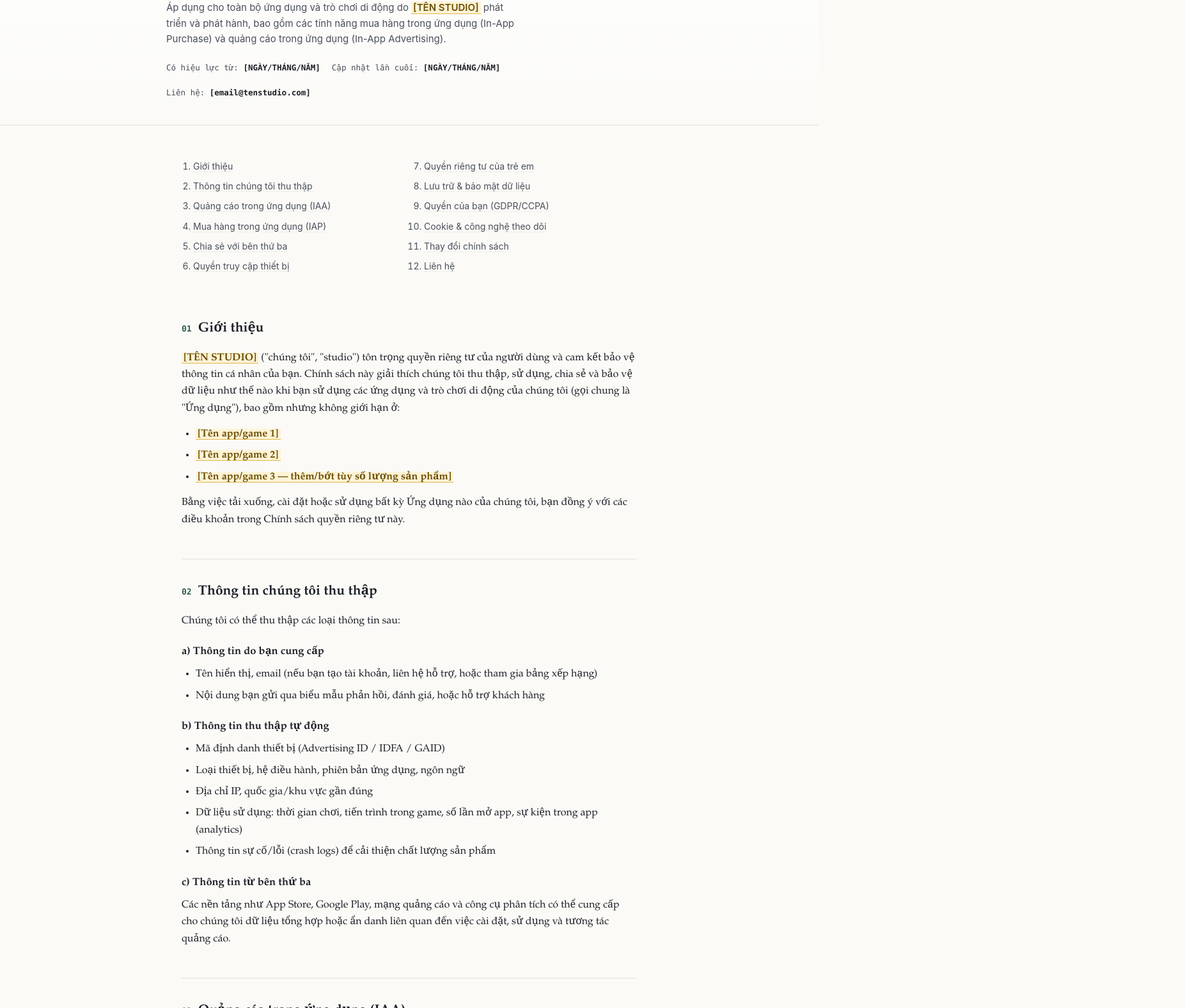
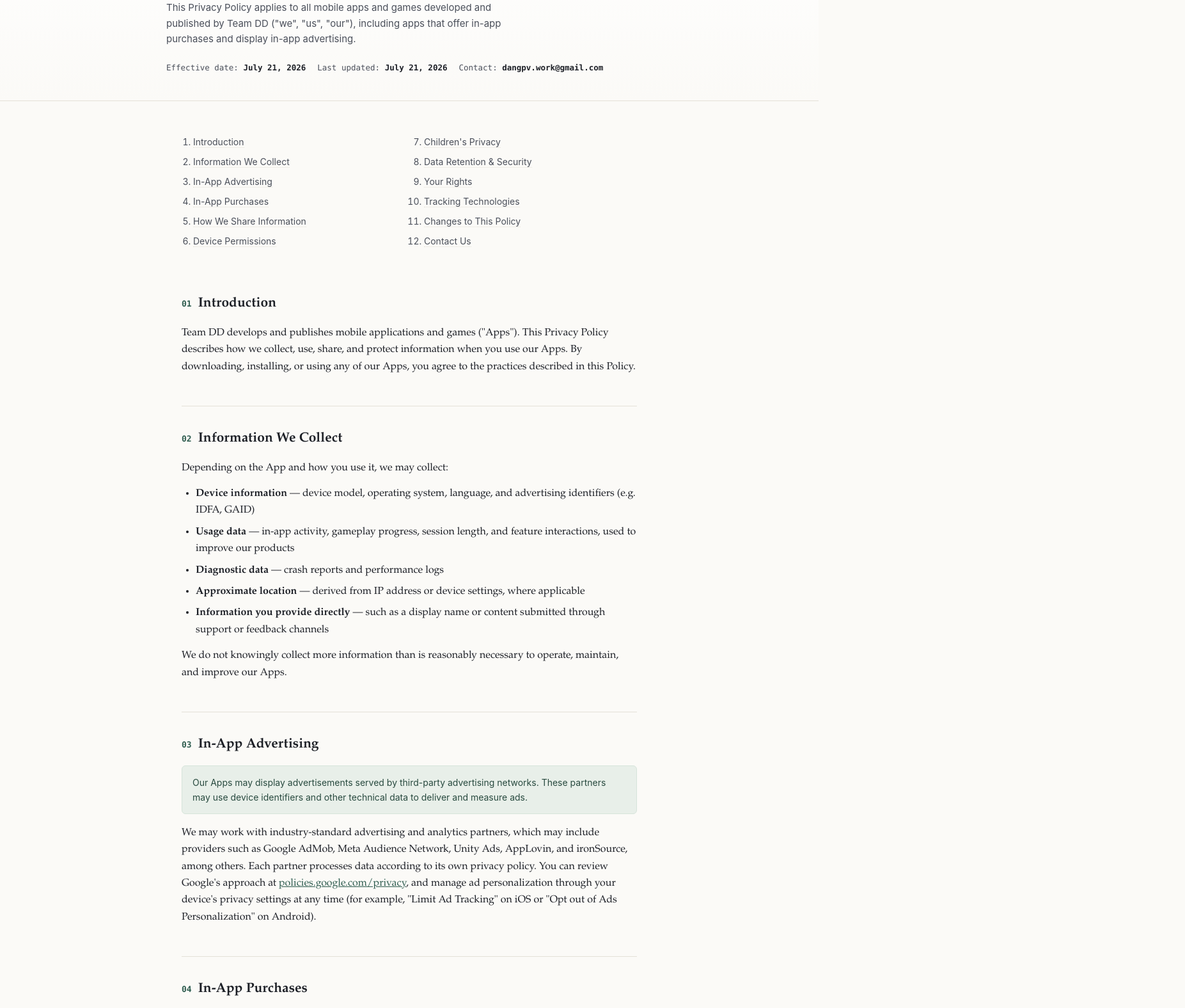
Before and after one commit to soravsshiro2399/privacy-policy, a plain HTML site: page index.html in a window 1280 px wide. Shown: the part 148-1723 px from the top of the page at 64% size, 1853 px wide, since content can reach past the window. Drawn offline with Linux system fonts and the light colour scheme.

Commit message:
Add files via upload

```diff
--- a/index.html
+++ b/index.html
@@ -1,10 +1,10 @@
 <!DOCTYPE html>
-<html lang="vi">
+<html lang="en">
 <head>
 <meta charset="UTF-8">
 <meta name="viewport" content="width=device-width, initial-scale=1.0">
-<title>Chính sách quyền riêng tư | [TÊN STUDIO]</title>
-<meta name="description" content="Chính sách quyền riêng tư của [TÊN STUDIO] áp dụng cho các ứng dụng và trò chơi di động, bao gồm mua hàng trong ứng dụng (IAP) và quảng cáo trong ứng dụng (IAA).">
+<title>Privacy Policy | Team DD</title>
+<meta name="description" content="Privacy Policy for mobile apps and games published by Team DD, including in-app purchases (IAP) and in-app advertising (IAA).">
 <style>
   :root{
     --ink: #1c1f26;
@@ -26,13 +26,10 @@
     line-height:1.65;
     -webkit-font-smoothing:antialiased;
   }
-  .sans{ font-family: -apple-system, BlinkMacSystemFont, "Segoe UI", Roboto, Helvetica, Arial, sans-serif; }
-
   header.hero{
     border-bottom:1px solid var(--line);
     padding:56px 24px 40px;
-    background:
-      linear-gradient(180deg, var(--panel) 0%, var(--paper) 100%);
+    background: linear-gradient(180deg, var(--panel) 0%, var(--paper) 100%);
   }
   .wrap{ max-width:760px; margin:0 auto; }
   .eyebrow{
@@ -65,12 +62,7 @@
     color:var(--ink-soft);
   }
   .meta span b{ color:var(--ink); font-weight:600; }
-
-  nav.toc{
-    max-width:760px;
-    margin:32px auto 0;
-    padding:20px 24px;
-  }
+  nav.toc{ max-width:760px; margin:32px auto 0; padding:20px 24px; }
   nav.toc ol{
     font-family: -apple-system, BlinkMacSystemFont, "Segoe UI", Roboto, Helvetica, Arial, sans-serif;
     font-size:14px;
@@ -83,31 +75,16 @@
   nav.toc li{ margin-bottom:8px; break-inside: avoid; }
   nav.toc a{ color:var(--ink-soft); text-decoration:none; border-bottom:1px dotted var(--line); }
   nav.toc a:hover{ color:var(--accent); border-bottom-color:var(--accent); }
-
   main{ max-width:760px; margin:0 auto; padding:8px 24px 100px; }
-
   section{ padding:34px 0; border-bottom:1px solid var(--line); }
   section:last-of-type{ border-bottom:none; }
-
-  section h2{
-    font-size:21px;
-    margin:0 0 14px;
-    display:flex;
-    align-items:baseline;
-    gap:10px;
-  }
-  section h2 .num{
-    font-family:var(--mono);
-    font-size:13px;
-    color:var(--accent);
-    font-weight:600;
-  }
+  section h2{ font-size:21px; margin:0 0 14px; display:flex; align-items:baseline; gap:10px; }
+  section h2 .num{ font-family:var(--mono); font-size:13px; color:var(--accent); font-weight:600; }
   h3{ font-size:16.5px; margin:22px 0 8px; }
   p{ margin:0 0 14px; color:var(--ink); }
   ul{ margin:0 0 14px; padding-left:22px; }
   li{ margin-bottom:7px; }
   strong{ font-weight:600; }
-
   .callout{
     font-family: -apple-system, BlinkMacSystemFont, "Segoe UI", Roboto, Helvetica, Arial, sans-serif;
     background:var(--accent-soft);
@@ -124,39 +101,14 @@
     padding: 0 3px;
     font-weight:600;
     color:#6b4e00;
-    white-space: nowrap;
   }
-
-  table{
-    width:100%;
-    border-collapse:collapse;
-    font-family: -apple-system, BlinkMacSystemFont, "Segoe UI", Roboto, Helvetica, Arial, sans-serif;
-    font-size:13.5px;
-    margin:14px 0 18px;
-  }
-  th,td{
-    text-align:left;
-    padding:9px 10px;
-    border:1px solid var(--line);
-    vertical-align:top;
-  }
+  table{ width:100%; border-collapse:collapse; font-family: -apple-system, BlinkMacSystemFont, "Segoe UI", Roboto, Helvetica, Arial, sans-serif; font-size:13.5px; margin:14px 0 18px; }
+  th,td{ text-align:left; padding:9px 10px; border:1px solid var(--line); vertical-align:top; }
   th{ background:var(--panel); font-weight:600; }
   tr:nth-child(even) td{ background:#fdfcf9; }
-
-  footer{
-    max-width:760px;
-    margin:0 auto;
-    padding:40px 24px 60px;
-    font-family: -apple-system, BlinkMacSystemFont, "Segoe UI", Roboto, Helvetica, Arial, sans-serif;
-    font-size:13px;
-    color:var(--ink-soft);
-  }
-
+  footer{ max-width:760px; margin:0 auto; padding:40px 24px 60px; font-family: -apple-system, BlinkMacSystemFont, "Segoe UI", Roboto, Helvetica, Arial, sans-serif; font-size:13px; color:var(--ink-soft); }
   a{ color:var(--accent); }
-
-  @media (max-width:600px){
-    nav.toc ol{ columns:1; }
-  }
+  @media (max-width:600px){ nav.toc ol{ columns:1; } }
 </style>
 </head>
 <body>
@@ -164,166 +116,119 @@
 <header class="hero">
   <div class="wrap">
     <p class="eyebrow">Privacy Policy</p>
-    <h1>Chính sách quyền riêng tư</h1>
-    <p class="sub">Áp dụng cho toàn bộ ứng dụng và trò chơi di động do <span class="fill">[TÊN STUDIO]</span> phát triển và phát hành, bao gồm các tính năng mua hàng trong ứng dụng (In-App Purchase) và quảng cáo trong ứng dụng (In-App Advertising).</p>
+    <h1>Privacy Policy</h1>
+    <p class="sub">This Privacy Policy applies to all mobile apps and games developed and published by Team DD ("we", "us", "our"), including apps that offer in-app purchases and display in-app advertising.</p>
     <div class="meta">
-      <span>Có hiệu lực từ: <b>[NGÀY/THÁNG/NĂM]</b></span>
-      <span>Cập nhật lần cuối: <b>[NGÀY/THÁNG/NĂM]</b></span>
-      <span>Liên hệ: <b>[email@tenstudio.com]</b></span>
+      <span>Effective date: <b>July 21, 2026</b></span>
+      <span>Last updated: <b>July 21, 2026</b></span>
+      <span>Contact: <b>dangpv.work@gmail.com</b></span>
     </div>
   </div>
 </header>
 
 <nav class="toc">
   <ol>
-    <li><a href="#gioi-thieu">Giới thiệu</a></li>
-    <li><a href="#thong-tin-thu-thap">Thông tin chúng tôi thu thập</a></li>
-    <li><a href="#quang-cao">Quảng cáo trong ứng dụng (IAA)</a></li>
-    <li><a href="#mua-hang">Mua hàng trong ứng dụng (IAP)</a></li>
-    <li><a href="#ben-thu-ba">Chia sẻ với bên thứ ba</a></li>
-    <li><a href="#quyen-truy-cap">Quyền truy cập thiết bị</a></li>
-    <li><a href="#tre-em">Quyền riêng tư của trẻ em</a></li>
-    <li><a href="#luu-tru">Lưu trữ &amp; bảo mật dữ liệu</a></li>
-    <li><a href="#quyen-nguoi-dung">Quyền của bạn (GDPR/CCPA)</a></li>
-    <li><a href="#cookie">Cookie &amp; công nghệ theo dõi</a></li>
-    <li><a href="#thay-doi">Thay đổi chính sách</a></li>
-    <li><a href="#lien-he">Liên hệ</a></li>
+    <li><a href="#intro">Introduction</a></li>
+    <li><a href="#info-collect">Information We Collect</a></li>
+    <li><a href="#ads">In-App Advertising</a></li>
+    <li><a href="#iap">In-App Purchases</a></li>
+    <li><a href="#sharing">How We Share Information</a></li>
+    <li><a href="#permissions">Device Permissions</a></li>
+    <li><a href="#children">Children's Privacy</a></li>
+    <li><a href="#security">Data Retention &amp; Security</a></li>
+    <li><a href="#rights">Your Rights</a></li>
+    <li><a href="#tracking">Tracking Technologies</a></li>
+    <li><a href="#changes">Changes to This Policy</a></li>
+    <li><a href="#contact">Contact Us</a></li>
   </ol>
 </nav>
 
 <main>
 
-  <section id="gioi-thieu">
-    <h2><span class="num">01</span>Giới thiệu</h2>
-    <p><span class="fill">[TÊN STUDIO]</span> ("chúng tôi", "studio") tôn trọng quyền riêng tư của người dùng và cam kết bảo vệ thông tin cá nhân của bạn. Chính sách này giải thích chúng tôi thu thập, sử dụng, chia sẻ và bảo vệ dữ liệu như thế nào khi bạn sử dụng các ứng dụng và trò chơi di động của chúng tôi (gọi chung là "Ứng dụng"), bao gồm nhưng không giới hạn ở:</p>
-    <ul>
-      <li><span class="fill">[Tên app/game 1]</span></li>
-      <li><span class="fill">[Tên app/game 2]</span></li>
-      <li><span class="fill">[Tên app/game 3 — thêm/bớt tùy số lượng sản phẩm]</span></li>
-    </ul>
-    <p>Bằng việc tải xuống, cài đặt hoặc sử dụng bất kỳ Ứng dụng nào của chúng tôi, bạn đồng ý với các điều khoản trong Chính sách quyền riêng tư này.</p>
+  <section id="intro">
+    <h2><span class="num">01</span>Introduction</h2>
+    <p>Team DD develops and publishes mobile applications and games ("Apps"). This Privacy Policy describes how we collect, use, share, and protect information when you use our Apps. By downloading, installing, or using any of our Apps, you agree to the practices described in this Policy.</p>
   </section>
 
-  <section id="thong-tin-thu-thap">
-    <h2><span class="num">02</span>Thông tin chúng tôi thu thập</h2>
-    <p>Chúng tôi có thể thu thập các loại thông tin sau:</p>
-
-    <h3>a) Thông tin do bạn cung cấp</h3>
+  <section id="info-collect">
+    <h2><span class="num">02</span>Information We Collect</h2>
+    <p>Depending on the App and how you use it, we may collect:</p>
     <ul>
-      <li>Tên hiển thị, email (nếu bạn tạo tài khoản, liên hệ hỗ trợ, hoặc tham gia bảng xếp hạng)</li>
-      <li>Nội dung bạn gửi qua biểu mẫu phản hồi, đánh giá, hoặc hỗ trợ khách hàng</li>
+      <li><strong>Device information</strong> — device model, operating system, language, and advertising identifiers (e.g. IDFA, GAID)</li>
+      <li><strong>Usage data</strong> — in-app activity, gameplay progress, session length, and feature interactions, used to improve our products</li>
+      <li><strong>Diagnostic data</strong> — crash reports and performance logs</li>
+      <li><strong>Approximate location</strong> — derived from IP address or device settings, where applicable</li>
+      <li><strong>Information you provide directly</strong> — such as a display name or content submitted through support or feedback channels</li>
     </ul>
-
-    <h3>b) Thông tin thu thập tự động</h3>
-    <ul>
-      <li>Mã định danh thiết bị (Advertising ID / IDFA / GAID)</li>
-      <li>Loại thiết bị, hệ điều hành, phiên bản ứng dụng, ngôn ngữ</li>
-      <li>Địa chỉ IP, quốc gia/khu vực gần đúng</li>
-      <li>Dữ liệu sử dụng: thời gian chơi, tiến trình trong game, số lần mở app, sự kiện trong app (analytics)</li>
-      <li>Thông tin sự cố/lỗi (crash logs) để cải thiện chất lượng sản phẩm</li>
-    </ul>
-
-    <h3>c) Thông tin từ bên thứ ba</h3>
-    <p>Các nền tảng như App Store, Google Play, mạng quảng cáo và công cụ phân tích có thể cung cấp cho chúng tôi dữ liệu tổng hợp hoặc ẩn danh liên quan đến việc cài đặt, sử dụng và tương tác quảng cáo.</p>
+    <p>We do not knowingly collect more information than is reasonably necessary to operate, maintain, and improve our Apps.</p>
   </section>
 
-  <section id="quang-cao">
-    <h2><span class="num">03</span>Quảng cáo trong ứng dụng (IAA)</h2>
-    <div class="callout">Các ứng dụng của chúng tôi hiển thị quảng cáo được cung cấp bởi các mạng quảng cáo bên thứ ba. Các đối tác này có thể thu thập và sử dụng dữ liệu thiết bị để hiển thị quảng cáo phù hợp hơn (quảng cáo cá nhân hóa).</p></div>
-    <p>Chúng tôi hợp tác với một hoặc nhiều mạng quảng cáo sau (điền/xóa theo SDK thực tế bạn tích hợp):</p>
-    <table>
-      <tr><th>Đối tác quảng cáo</th><th>Chính sách quyền riêng tư</th></tr>
-      <tr><td>Google AdMob</td><td><a href="https://policies.google.com/privacy" target="_blank" rel="noopener">policies.google.com/privacy</a></td></tr>
-      <tr><td>Meta Audience Network</td><td><a href="https://www.facebook.com/privacy/policy/" target="_blank" rel="noopener">facebook.com/privacy/policy</a></td></tr>
-      <tr><td>Unity Ads</td><td><a href="https://unity.com/legal/privacy-policy" target="_blank" rel="noopener">unity.com/legal/privacy-policy</a></td></tr>
-      <tr><td>AppLovin</td><td><a href="https://www.applovin.com/privacy/" target="_blank" rel="noopener">applovin.com/privacy</a></td></tr>
-      <tr><td>ironSource / Unity LevelPlay</td><td><a href="https://unity.com/legal/privacy-policy" target="_blank" rel="noopener">unity.com/legal/privacy-policy</a></td></tr>
-      <tr><td><span class="fill">[Mạng quảng cáo khác nếu có]</span></td><td><span class="fill">[Đường dẫn chính sách]</span></td></tr>
-    </table>
-    <p>Các mạng quảng cáo này có thể sử dụng Advertising ID, dữ liệu vị trí gần đúng và lịch sử tương tác quảng cáo để đo lường hiệu quả và cá nhân hóa quảng cáo. Bạn có thể giới hạn quảng cáo cá nhân hóa trong phần cài đặt thiết bị của mình (ví dụ: "Giới hạn quảng cáo theo dõi" trên iOS hoặc "Tắt cá nhân hóa quảng cáo" trên Android).</p>
+  <section id="ads">
+    <h2><span class="num">03</span>In-App Advertising</h2>
+    <div class="callout">Our Apps may display advertisements served by third-party advertising networks. These partners may use device identifiers and other technical data to deliver and measure ads.</div>
+    <p>We may work with industry-standard advertising and analytics partners, which may include providers such as Google AdMob, Meta Audience Network, Unity Ads, AppLovin, and ironSource, among others. Each partner processes data according to its own privacy policy. You can review Google's approach at <a href="https://policies.google.com/privacy" target="_blank" rel="noopener">policies.google.com/privacy</a>, and manage ad personalization through your device's privacy settings at any time (for example, "Limit Ad Tracking" on iOS or "Opt out of Ads Personalization" on Android).</p>
   </section>
 
-  <section id="mua-hang">
-    <h2><span class="num">04</span>Mua hàng trong ứng dụng (IAP)</h2>
-    <p>Một số Ứng dụng cung cấp các mục mua hàng trong ứng dụng (ví dụ: gói tiền tệ ảo, mở khóa tính năng, loại bỏ quảng cáo, gói đăng ký). Việc thanh toán được xử lý hoàn toàn bởi cửa hàng ứng dụng tương ứng:</p>
-    <ul>
-      <li><strong>Apple App Store</strong> — theo Chính sách quyền riêng tư của Apple</li>
-      <li><strong>Google Play Store</strong> — theo Chính sách quyền riêng tư của Google</li>
-    </ul>
-    <p>Chúng tôi <strong>không</strong> thu thập hoặc lưu trữ thông tin thẻ thanh toán, thông tin ngân hàng của bạn. Chúng tôi chỉ nhận thông tin xác nhận giao dịch (ví dụ: mã sản phẩm đã mua, trạng thái giao dịch) để mở khóa nội dung tương ứng trong Ứng dụng.</p>
+  <section id="iap">
+    <h2><span class="num">04</span>In-App Purchases</h2>
+    <p>Some Apps offer optional in-app purchases, such as virtual currency, feature unlocks, or ad removal. All payments are processed directly by the applicable app store (Apple App Store or Google Play Store) under their respective terms and privacy policies. We do not collect or store your payment card details. We only receive confirmation of a completed transaction in order to unlock the corresponding content in the App.</p>
   </section>
 
-  <section id="ben-thu-ba">
-    <h2><span class="num">05</span>Chia sẻ thông tin với bên thứ ba</h2>
-    <p>Chúng tôi có thể chia sẻ dữ liệu với:</p>
+  <section id="sharing">
+    <h2><span class="num">05</span>How We Share Information</h2>
+    <p>We may share information with:</p>
     <ul>
-      <li><strong>Mạng quảng cáo</strong> để hiển thị và đo lường quảng cáo (xem mục 3)</li>
-      <li><strong>Công cụ phân tích</strong> như Firebase Analytics, GameAnalytics, Adjust, AppsFlyer <span class="fill">[điền cụ thể công cụ bạn dùng]</span> để hiểu hành vi người dùng và cải thiện sản phẩm</li>
-      <li><strong>Nhà cung cấp hạ tầng/backend</strong> (ví dụ: Firebase, PlayFab, AWS) để vận hành tính năng lưu trữ dữ liệu người chơi, bảng xếp hạng</li>
-      <li><strong>Cơ quan pháp luật</strong> khi được yêu cầu hợp pháp hoặc để bảo vệ quyền lợi hợp pháp của chúng tôi</li>
+      <li>Advertising networks, for ad delivery and measurement</li>
+      <li>Analytics providers, to help us understand app usage and improve performance</li>
+      <li>Cloud and backend service providers, to operate features such as save data and leaderboards</li>
+      <li>Law enforcement or regulators, where required by applicable law</li>
     </ul>
-    <p>Chúng tôi <strong>không bán</strong> thông tin cá nhân của bạn cho bên thứ ba vì mục đích thương mại ngoài phạm vi nêu trên.</p>
+    <p>We do not sell your personal information for monetary consideration.</p>
   </section>
 
-  <section id="quyen-truy-cap">
-    <h2><span class="num">06</span>Quyền truy cập thiết bị</h2>
-    <p>Tùy vào tính năng cụ thể, Ứng dụng có thể yêu cầu các quyền sau. Bạn có thể cấp hoặc từ chối các quyền này trong cài đặt thiết bị:</p>
-    <ul>
-      <li><strong>Thông báo đẩy (Notifications)</strong> — gửi nhắc nhở, sự kiện trong game</li>
-      <li><strong>Bộ nhớ/lưu trữ</strong> — lưu tiến trình chơi, ảnh chụp màn hình</li>
-      <li><strong>Máy ảnh/Micro</strong> <span class="fill">[nếu áp dụng — ví dụ tính năng chụp ảnh trong app]</span></li>
-      <li><strong>Vị trí gần đúng</strong> <span class="fill">[nếu áp dụng — thường chỉ do SDK quảng cáo yêu cầu để phân vùng địa lý]</span></li>
-    </ul>
+  <section id="permissions">
+    <h2><span class="num">06</span>Device Permissions</h2>
+    <p>Depending on the App's features, we may request permissions such as notifications, storage access, camera, or microphone. You can grant or revoke these permissions at any time in your device settings; some features may not function correctly if a required permission is denied.</p>
   </section>
 
-  <section id="tre-em">
-    <h2><span class="num">07</span>Quyền riêng tư của trẻ em</h2>
-    <div class="callout">Nếu Ứng dụng của bạn hướng đến hoặc có khả năng được trẻ em dưới 13 tuổi sử dụng, bạn cần tuân thủ COPPA (Mỹ), GDPR-K (EU) và chính sách Families của Google Play/Apple — hãy điều chỉnh mục này cho phù hợp với thực tế sản phẩm trước khi công bố.</p></div>
-    <p>Các Ứng dụng của chúng tôi <span class="fill">[chọn 1: "không hướng đến trẻ em dưới 13 tuổi" HOẶC "được thiết kế phù hợp với mọi lứa tuổi, bao gồm trẻ em"]</span>. <span class="fill">[Nếu có trẻ em: nêu rõ bạn không hiển thị quảng cáo cá nhân hóa cho trẻ em, sử dụng SDK quảng cáo ở chế độ "phù hợp trẻ em" (child-directed), và không thu thập dữ liệu cá nhân ngoài mức tối thiểu cần thiết.]</span> Nếu bạn là phụ huynh/người giám hộ và tin rằng con bạn đã cung cấp thông tin cá nhân cho chúng tôi, vui lòng liên hệ <span class="fill">[email@tenstudio.com]</span> để chúng tôi xử lý và xóa thông tin đó.</p>
+  <section id="children">
+    <h2><span class="num">07</span>Children's Privacy</h2>
+    <p>Our Apps are designed to be suitable for a general audience, including children. We do not knowingly collect more personal information from children than is reasonably necessary to operate our Apps. Advertisements shown to children are not personalized, and our advertising SDKs are configured accordingly to limit data collection and ad targeting for this audience. If you believe a child has provided us with personal information beyond what is described here, please contact us at dangpv.work@gmail.com so we can address it.</p>
   </section>
 
-  <section id="luu-tru">
-    <h2><span class="num">08</span>Lưu trữ &amp; bảo mật dữ liệu</h2>
-    <p>Chúng tôi áp dụng các biện pháp kỹ thuật và tổ chức hợp lý để bảo vệ dữ liệu khỏi truy cập, thay đổi, tiết lộ hoặc phá hủy trái phép. Dữ liệu được lưu trữ trong thời gian cần thiết để phục vụ mục đích thu thập, hoặc theo yêu cầu pháp luật. Tuy nhiên, không có phương thức truyền tải hoặc lưu trữ điện tử nào an toàn tuyệt đối 100%.</p>
+  <section id="security">
+    <h2><span class="num">08</span>Data Retention &amp; Security</h2>
+    <p>We retain information only for as long as necessary to fulfill the purposes described in this Policy, or as required by law. We apply reasonable technical and organizational measures to protect information from unauthorized access, alteration, or disclosure. No method of electronic storage or transmission is completely secure.</p>
   </section>
 
-  <section id="quyen-nguoi-dung">
-    <h2><span class="num">09</span>Quyền của bạn (GDPR / CCPA)</h2>
-    <p>Tùy khu vực pháp lý của bạn, bạn có thể có các quyền sau đối với dữ liệu cá nhân của mình:</p>
-    <ul>
-      <li>Quyền truy cập, chỉnh sửa hoặc xóa dữ liệu cá nhân</li>
-      <li>Quyền phản đối hoặc hạn chế xử lý dữ liệu</li>
-      <li>Quyền rút lại sự đồng ý bất kỳ lúc nào</li>
-      <li>Quyền yêu cầu di chuyển dữ liệu (data portability)</li>
-      <li>Quyền từ chối bán/chia sẻ thông tin cá nhân (đối với cư dân California theo CCPA/CPRA)</li>
-    </ul>
-    <p>Để thực hiện các quyền này, vui lòng liên hệ chúng tôi qua <span class="fill">[email@tenstudio.com]</span>.</p>
+  <section id="rights">
+    <h2><span class="num">09</span>Your Rights</h2>
+    <p>Depending on your jurisdiction, you may have rights to access, correct, delete, or restrict the use of your personal information, and to withdraw consent at any time. Residents of the European Economic Area and California may have additional rights under GDPR and CCPA/CPRA, respectively. To exercise any of these rights, contact us at dangpv.work@gmail.com.</p>
   </section>
 
-  <section id="cookie">
-    <h2><span class="num">10</span>Cookie &amp; công nghệ theo dõi tương tự</h2>
-    <p>Ứng dụng di động không sử dụng cookie trình duyệt theo cách truyền thống, nhưng SDK quảng cáo và phân tích có thể sử dụng mã định danh thiết bị (Advertising ID, IDFA, GAID) hoạt động tương tự cookie để theo dõi hành vi qua nhiều ứng dụng nhằm mục đích quảng cáo và đo lường. <span class="fill">[Nếu có website đi kèm: bổ sung mục cookie cho website tại đây.]</span></p>
+  <section id="tracking">
+    <h2><span class="num">10</span>Tracking Technologies</h2>
+    <p>Our Apps do not use browser cookies, but advertising and analytics SDKs may use device identifiers that serve a similar purpose, allowing measurement of app performance and ad delivery across sessions.</p>
   </section>
 
-  <section id="thay-doi">
-    <h2><span class="num">11</span>Thay đổi đối với Chính sách này</h2>
-    <p>Chúng tôi có thể cập nhật Chính sách quyền riêng tư này theo thời gian. Mọi thay đổi sẽ được đăng tại trang này kèm theo ngày "Cập nhật lần cuối" mới. Chúng tôi khuyến khích bạn xem lại chính sách này định kỳ.</p>
+  <section id="changes">
+    <h2><span class="num">11</span>Changes to This Policy</h2>
+    <p>We may update this Privacy Policy from time to time. Changes will be posted on this page along with an updated "Last updated" date. We encourage you to review this Policy periodically.</p>
   </section>
 
-  <section id="lien-he">
-    <h2><span class="num">12</span>Liên hệ</h2>
-    <p>Nếu bạn có câu hỏi hoặc thắc mắc nào về Chính sách quyền riêng tư này, vui lòng liên hệ:</p>
+  <section id="contact">
+    <h2><span class="num">12</span>Contact Us</h2>
+    <p>If you have any questions about this Privacy Policy, please contact us at:</p>
     <p>
-      <strong><span class="fill">[TÊN STUDIO]</span></strong><br>
-      Email: <span class="fill">[email@tenstudio.com]</span><br>
-      Website: <span class="fill">[https://tenstudio.com]</span>
+      <strong>Team DD</strong><br>
+      Email: <a href="mailto:dangpv.work@gmail.com">dangpv.work@gmail.com</a>
     </p>
   </section>
 
 </main>
 
 <footer>
-  © <span class="fill">[NĂM]</span> <span class="fill">[TÊN STUDIO]</span>. Bảo lưu mọi quyền.
+  © <span class="fill">[YEAR]</span> Team DD. All rights reserved.
 </footer>
 
 </body>
```
